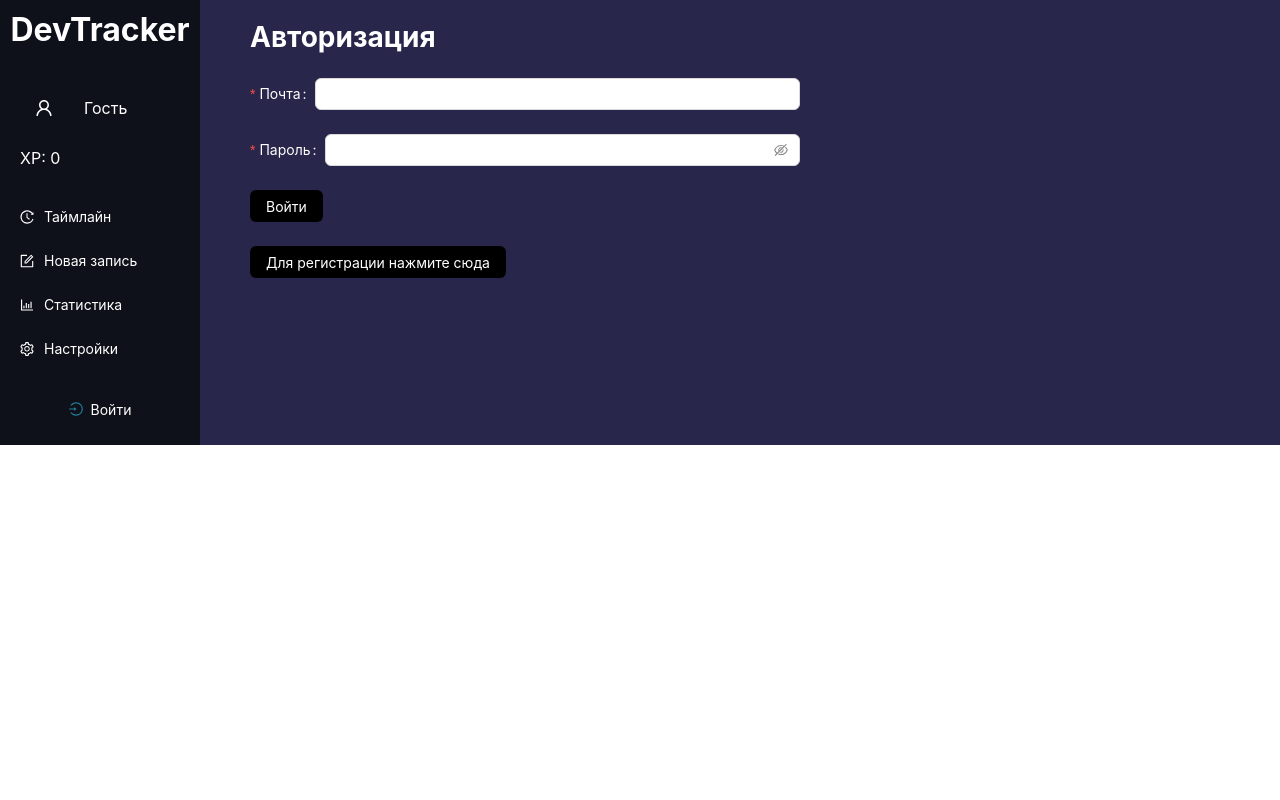
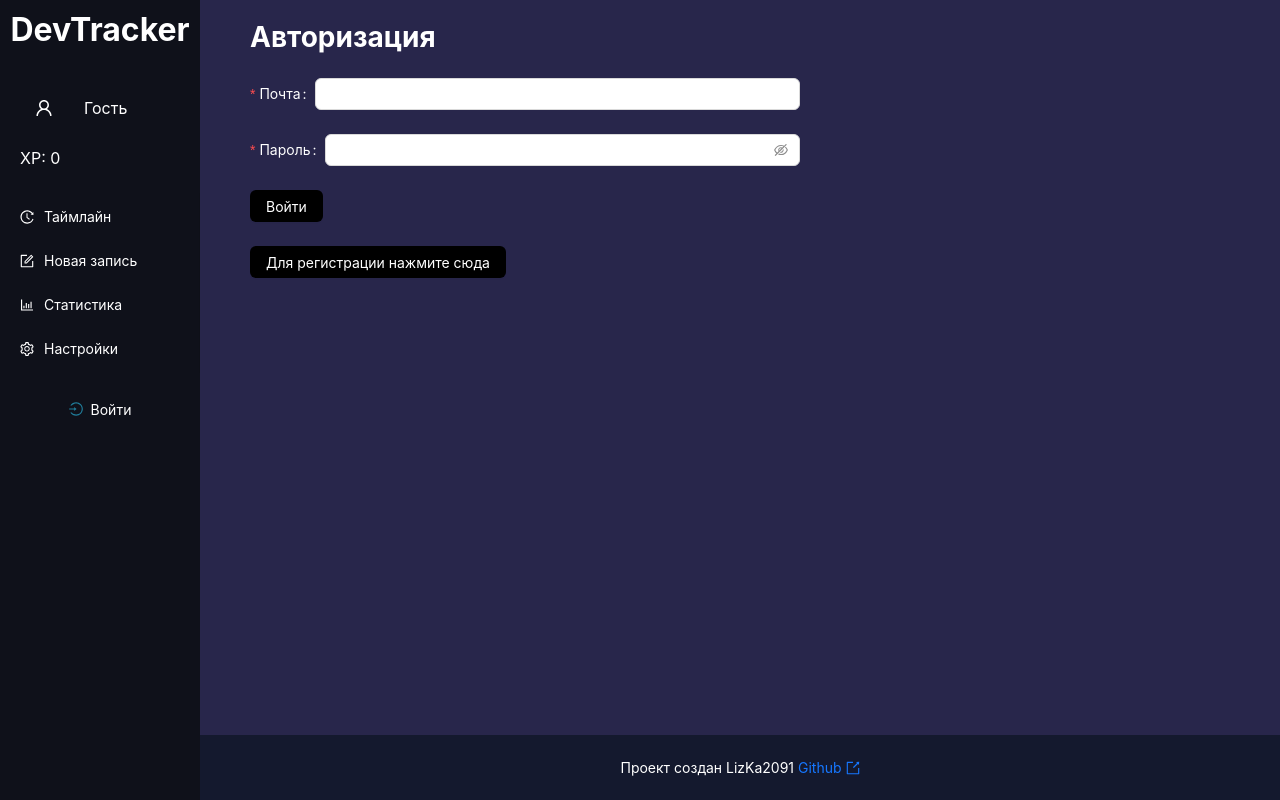
Before and after one commit to LizKa2091/dev-tracker, a React (Vite) app in the folder frontend/: page /auth in a window 1280 px wide. Built offline with nearby package versions, Linux system fonts and the light colour scheme.

Commit message:
refactor: transfer common page styles to global styles

```diff
--- a/frontend/src/main.tsx
+++ b/frontend/src/main.tsx
@@ -3,6 +3,7 @@ import { createRoot } from 'react-dom/client'
 import App from './app/App.tsx'
 
 import '@/styles/reset.scss';
+import '@/styles/global.scss';
 
 createRoot(document.getElementById('root')!).render(
    <StrictMode>
--- a/frontend/src/pages/AuthPage/AuthPage.module.scss
+++ /dev/null
@@ -1,8 +0,0 @@
-.content {
-   background-color: $content-bg-blue;
-   padding: 20px 50px;
-
-   .title {
-      font-size: 1.75rem;
-   }
-}
--- a/frontend/src/pages/AuthPage/AuthPage.tsx
+++ b/frontend/src/pages/AuthPage/AuthPage.tsx
@@ -3,18 +3,21 @@ import AuthSwitcher from '../../features/auth/ui/AuthSwitcher';
 import { Flex, Layout } from 'antd';
 import Sidebar from '../../widgets/Sidebar';
 import { Content } from 'antd/es/layout/layout';
-import styles from './AuthPage.module.scss';
+import FooterBar from '../../widgets/FooterBar/ui/FooterBar';
 
 const AuthPage: FC = () => {
    return (
-      <Layout>
+      <Layout className='mainLayout'>
          <Sidebar />
-         <Content className={styles.content}>
-            <Flex vertical gap='large'>
-               <h2 className={styles.title}>Авторизация</h2>
-               <AuthSwitcher />
-            </Flex>
-         </Content>
+         <Layout>
+            <Content className='content'>
+               <Flex vertical gap='large'>
+                  <h2 className='title'>Авторизация</h2>
+                  <AuthSwitcher />
+               </Flex>
+            </Content>
+            <FooterBar />
+         </Layout>
       </Layout>
    )
 }
--- a/frontend/src/pages/HomePage/HomePage.module.scss
+++ /dev/null
@@ -1,8 +0,0 @@
-.content {
-   background-color: $content-bg-blue;
-   padding: 20px 50px;
-
-   .title {
-      font-size: 1.75rem;
-   }
-}
--- a/frontend/src/pages/HomePage/HomePage.tsx
+++ b/frontend/src/pages/HomePage/HomePage.tsx
@@ -2,7 +2,6 @@ import type { FC } from 'react';
 import { Flex, Layout } from 'antd';
 import Sidebar from '../../widgets/Sidebar';
 import DeadlineChart from '../../features/deadlines/ui/DeadlineChart';
-import styles from './HomePage.module.scss';
 
 const { Content } = Layout;
 
@@ -10,9 +9,9 @@ const HomePage: FC = () => {
    return (
       <Layout>
          <Sidebar />
-         <Content className={styles.content}>
+         <Content className='content'>
             <Flex vertical gap='large'>
-               <h2 className={styles.title}>Главная</h2>
+               <h2 className='title'>Главная</h2>
                <DeadlineChart />
             </Flex>
          </Content>
--- a/frontend/src/pages/NewNotePage/NewNotePage.module.scss
+++ /dev/null
@@ -1,8 +0,0 @@
-.content {
-   background-color: $content-bg-blue;
-   padding: 20px 50px;
-
-   .title {
-      font-size: 1.75rem;
-   }
-}
--- a/frontend/src/pages/NewNotePage/NewNotePage.tsx
+++ b/frontend/src/pages/NewNotePage/NewNotePage.tsx
@@ -1,7 +1,6 @@
 import { type FC } from 'react';
 import { Flex, Layout } from 'antd';
 import Sidebar from '../../widgets/Sidebar';
-import styles from './NewNotePage.module.scss';
 import NewNote from '../../features/notes/ui/NewNote';
 
 const { Content } = Layout;
@@ -11,9 +10,9 @@ const NewNotePage: FC = () => {
       <>
          <Layout>
             <Sidebar />
-            <Content className={styles.content}>
+            <Content className='content'>
                <Flex vertical gap='large'>
-                  <h2 className={styles.title}>Новая запись</h2>
+                  <h2 className='title'>Новая запись</h2>
                   <NewNote />
                </Flex>
             </Content>
--- a/frontend/src/pages/SettingsPage/SettingsPage.module.scss
+++ /dev/null
@@ -1,8 +0,0 @@
-.content {
-   background-color: $content-bg-blue;
-   padding: 20px 50px;
-
-   .title {
-      font-size: 1.75rem;
-   }
-}
--- a/frontend/src/pages/SettingsPage/SettingsPage.tsx
+++ b/frontend/src/pages/SettingsPage/SettingsPage.tsx
@@ -1,7 +1,6 @@
 import { type FC } from 'react';
 import { Flex, Layout } from 'antd';
 import Sidebar from '../../widgets/Sidebar';
-import styles from './SettingsPage.module.scss';
 import ProfileSettings from '../../features/settings/ui/ProfileSettings';
 import TagsSettings from '../../features/settings/ui/Tags/TagsSettings';
 import SecuritySettings from '../../features/settings/ui/SecuritySettings/SecuritySettings';
@@ -12,9 +11,9 @@ const SettingsPage: FC = () => {
    return (
       <Layout>
          <Sidebar />
-         <Content className={styles.content}>
+         <Content className='content'>
             <Flex vertical gap='large'>
-               <h2 className={styles.title}>Настройки</h2>
+               <h2 className='title'>Настройки</h2>
                <ProfileSettings />
                <TagsSettings />
                <SecuritySettings />
--- a/frontend/src/pages/TimeLinePage/TimeLinePage.module.scss
+++ /dev/null
@@ -1,8 +0,0 @@
-.content {
-   background-color: $content-bg-blue;
-   padding: 20px 50px;
-
-   .title {
-      font-size: 1.75rem;
-   }
-}
--- a/frontend/src/pages/TimeLinePage/TimeLinePage.tsx
+++ b/frontend/src/pages/TimeLinePage/TimeLinePage.tsx
@@ -2,7 +2,6 @@ import type { FC } from 'react';
 import { Flex, Layout } from 'antd';
 import Sidebar from '../../widgets/Sidebar';
 import UserTimeline from '../../features/timeline/ui/UserTimeline';
-import styles from './TimeLinePage.module.scss';
 
 const { Content } = Layout;
 
@@ -10,9 +9,9 @@ const TimeLinePage: FC = () => {
    return (
       <Layout>
          <Sidebar />
-         <Content className={styles.content}>
+         <Content className='content'>
             <Flex vertical gap='large'>
-               <h2 className={styles.title}>Таймлайн</h2>
+               <h2 className='title'>Таймлайн</h2>
                <UserTimeline />
             </Flex>
          </Content>
--- /dev/null
+++ b/frontend/src/styles/global.scss
@@ -0,0 +1,21 @@
+#root {
+   min-height: 100dvh;
+}
+.mainLayout.ant-layout {
+   min-height: 100dvh;
+}
+.content {
+   background-color: $content-bg-blue;
+   padding: 20px 50px;
+
+   .title {
+      font-size: 1.75rem;
+   }
+}
+.footer.ant-layout-footer {
+   background-color: $settings-item-bg;
+
+   & p {
+      text-align: center;
+   }
+}
```
